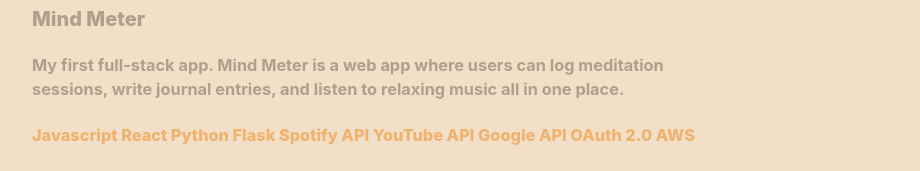
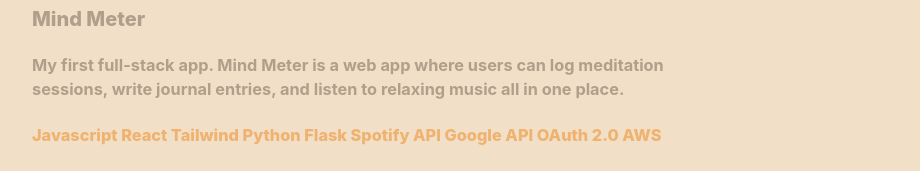
Before and after one commit to ismarjiw/portfolio, a React (Vite) app: page / in a window 1280 px wide. Shown: the part 2060-2231 px from the top of the page, without its empty margins (350-1270 px from the left). Built offline with nearby package versions, Linux system fonts and the light colour scheme.

Commit message:
minor description change

```diff
--- a/src/Components/Projects.jsx
+++ b/src/Components/Projects.jsx
@@ -10,7 +10,7 @@
             <Project
                 name="Mind Meter"
                 description="My first full-stack app. Mind Meter is a web app where users can log meditation sessions, write journal entries, and listen to relaxing music all in one place."
-                stack="Javascript React Python Flask Spotify API YouTube API Google API OAuth 2.0 AWS"
+                stack="Javascript React Tailwind Python Flask Spotify API Google API OAuth 2.0 AWS"
                 demo="http://meetmindmeter.com/"
                 code="https://github.com/ismarjiw/Mind-Meter"
                 image={mindmeter}
```
